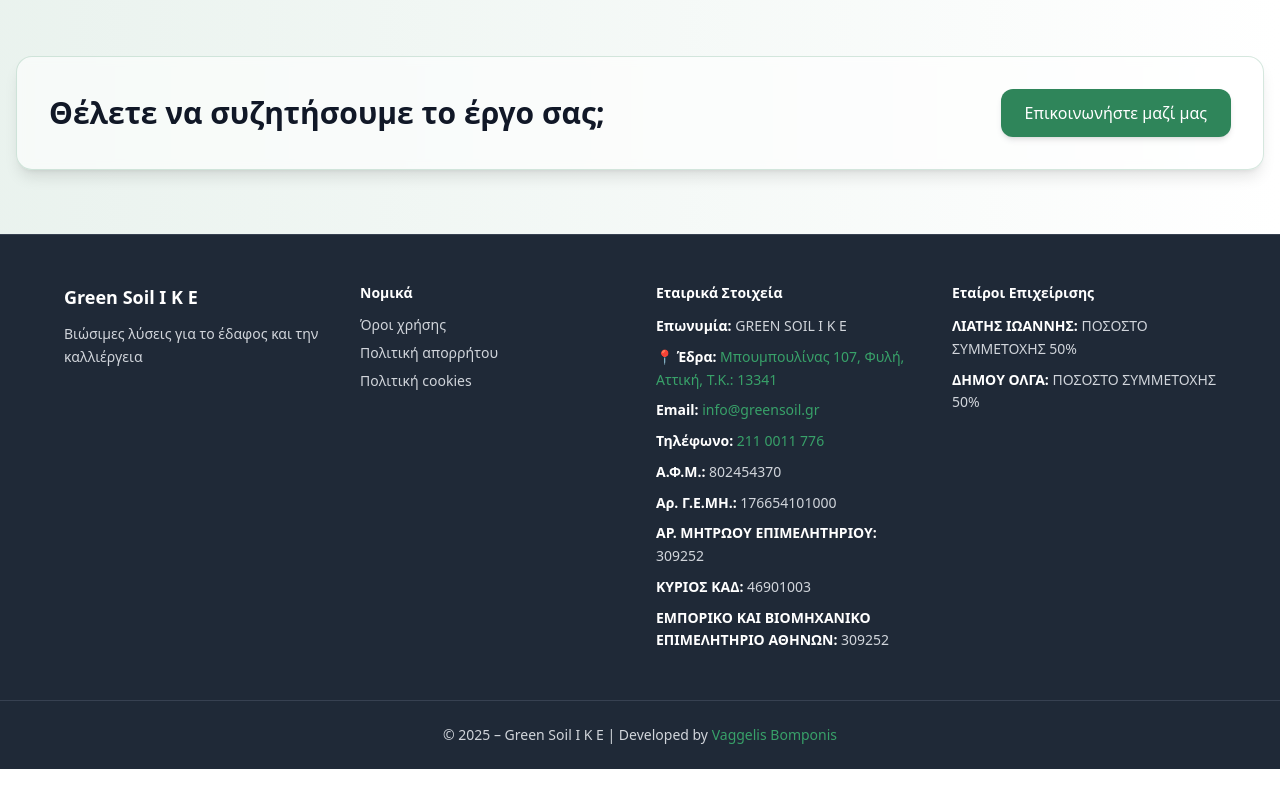
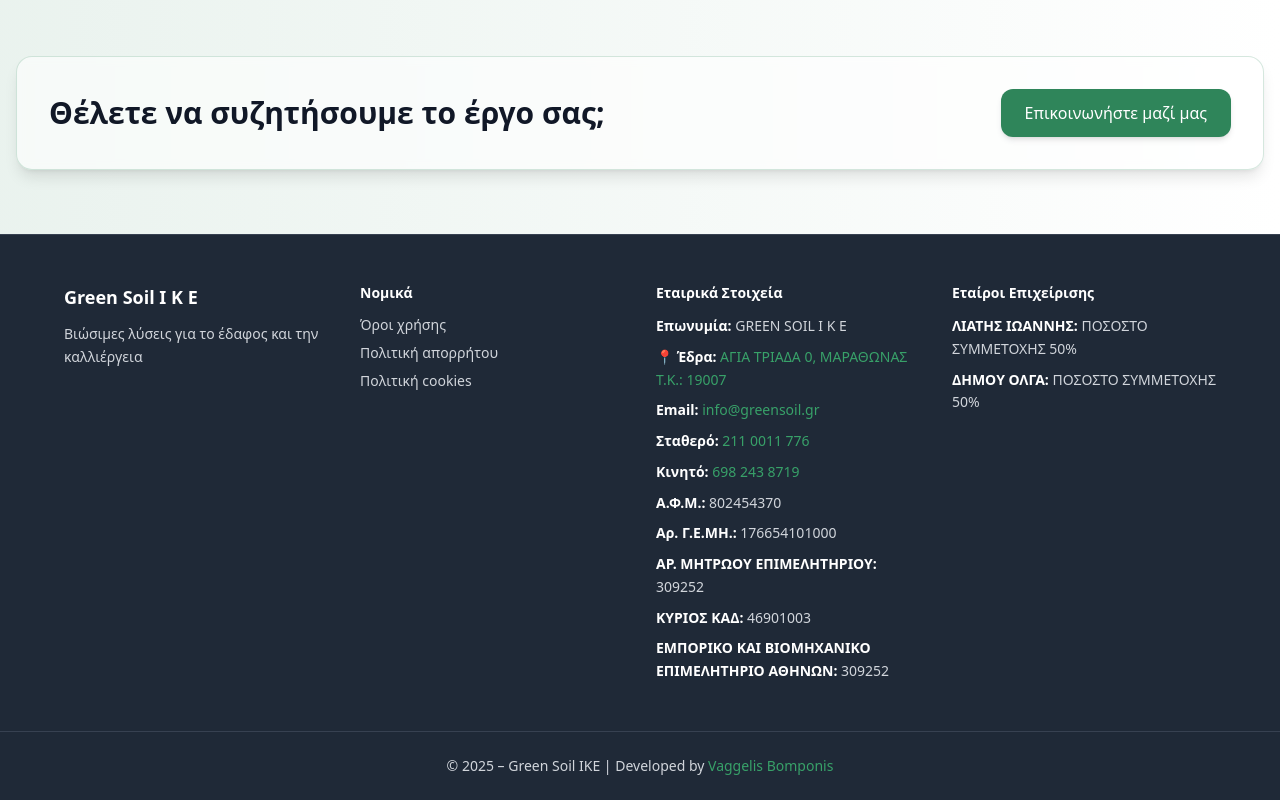
Before and after one commit to vaggelismpomponis/green_soil, a Next.js app: page / in a window 1280 px wide. Shown: the part 1103-1903 px from the top of the page. Before the commit the page ends 1872 px from the top, so only its background shows below. Built offline with nearby package versions, Linux system fonts and the light colour scheme; no server answers.

Commit message:
Made changes in company's information on footer

```diff
--- a/src/components/footer.tsx
+++ b/src/components/footer.tsx
@@ -25,10 +25,11 @@
               <li><strong className="text-white">Επωνυμία:</strong> GREEN SOIL Ι Κ Ε</li>
               <li>
                 <strong className="text-white">📍 Έδρα:</strong>{" "}
-                <a href="https://www.google.com/maps?q=Μπουμπουλίνας+107,+Φυλή,+Αττική,+13341" target="_blank" rel="noopener noreferrer" className="text-primary-light hover:text-primary transition-colors">Μπουμπουλίνας 107, Φυλή, Αττική, Τ.Κ.: 13341</a>
+                <a href="https://www.google.com/maps?q=ΑΓΙΑΤΡΙΑΔΑ+0,+Μαραθώνας,+Αττική,+19007" target="_blank" rel="noopener noreferrer" className="text-primary-light hover:text-primary transition-colors">ΑΓΙΑ ΤΡΙΑΔΑ 0, ΜΑΡΑΘΩΝΑΣ Τ.Κ.: 19007</a>
               </li>
               <li><strong className="text-white">Email:</strong> <a href="mailto:info@greensoil.gr" className="text-primary-light hover:text-primary transition-colors">info@greensoil.gr</a></li>
-              <li><strong className="text-white">Τηλέφωνο:</strong> <a href="tel:2110011776" className="text-primary-light hover:text-primary transition-colors">211 0011 776</a></li>
+              <li><strong className="text-white">Σταθερό:</strong> <a href="tel:2110011776" className="text-primary-light hover:text-primary transition-colors">211 0011 776</a></li>
+              <li><strong className="text-white">Κινητό:</strong> <a href="tel:6982438719" className="text-primary-light hover:text-primary transition-colors">698 243 8719</a></li>
               <li><strong className="text-white">Α.Φ.Μ.:</strong> 802454370</li>
               <li><strong className="text-white">Αρ. Γ.Ε.ΜΗ.:</strong> 176654101000</li>
               <li><strong className="text-white">ΑΡ. ΜΗΤΡΩΟΥ ΕΠΙΜΕΛΗΤΗΡΙΟΥ:</strong> 309252</li>
@@ -45,7 +46,7 @@
           </div>
         </div>
       </Container>
-      <div className="border-t border-gray-700 py-6 text-center text-sm text-gray-300">© {year} – Green Soil Ι Κ Ε | Developed by <a href="https://www.linkedin.com/in/vaggelis-bomponis/" target="_blank" rel="noopener noreferrer" className="text-primary-light hover:text-primary transition-colors">Vaggelis Bomponis</a></div>
+      <div className="border-t border-gray-700 py-6 text-center text-sm text-gray-300">© {year} – Green Soil ΙΚΕ | Developed by <a href="https://www.linkedin.com/in/vaggelis-bomponis/" target="_blank" rel="noopener noreferrer" className="text-primary-light hover:text-primary transition-colors">Vaggelis Bomponis</a></div>
     </footer>
   );
 }
--- a/src/styles/globals.css
+++ b/src/styles/globals.css
@@ -58,3 +58,13 @@
   outline: none;
   border: none;
 }
+
+.a:active {
+  outline: none;
+  border: none;
+}
+
+.a:focus {
+  outline: none;
+  border: none;
+}
```
